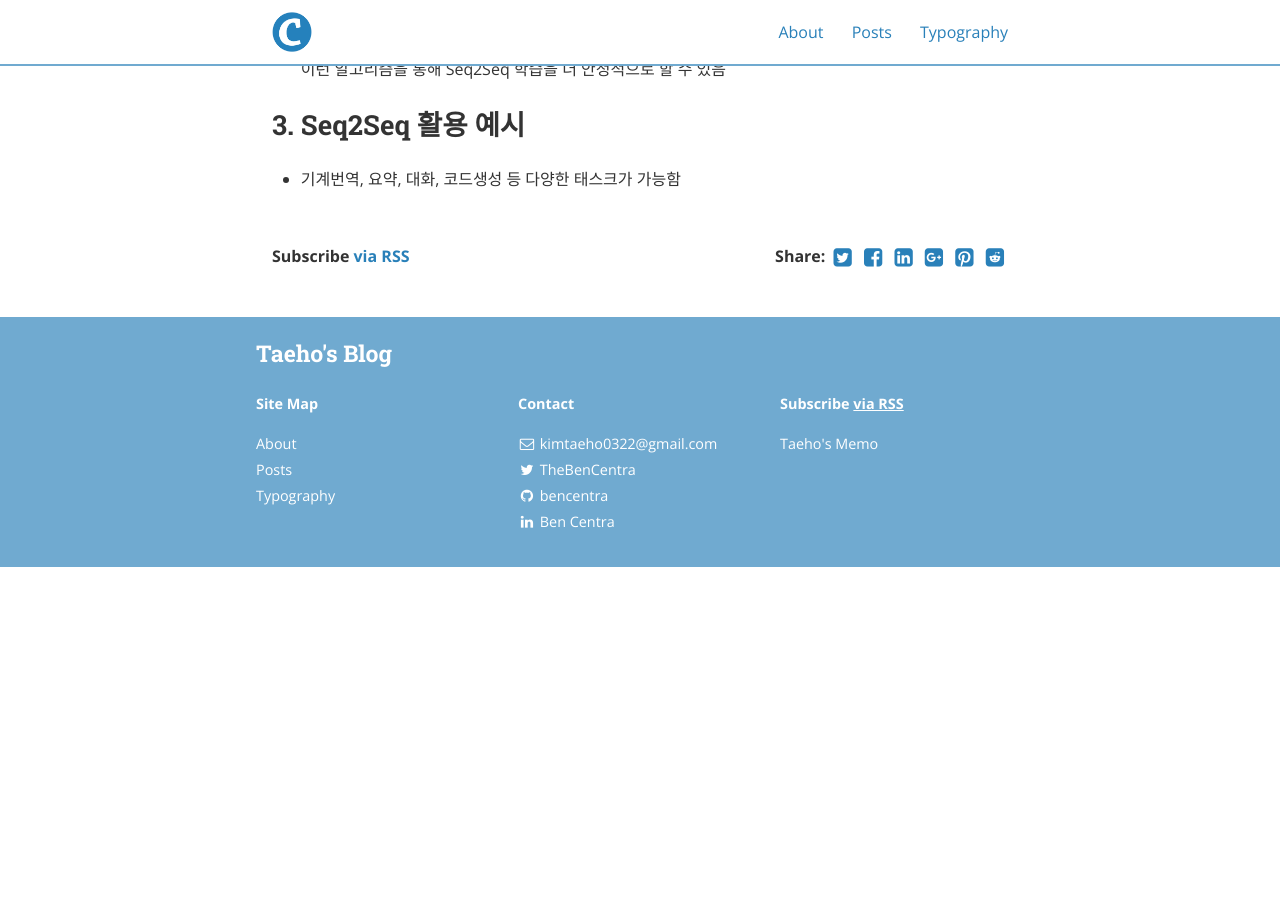
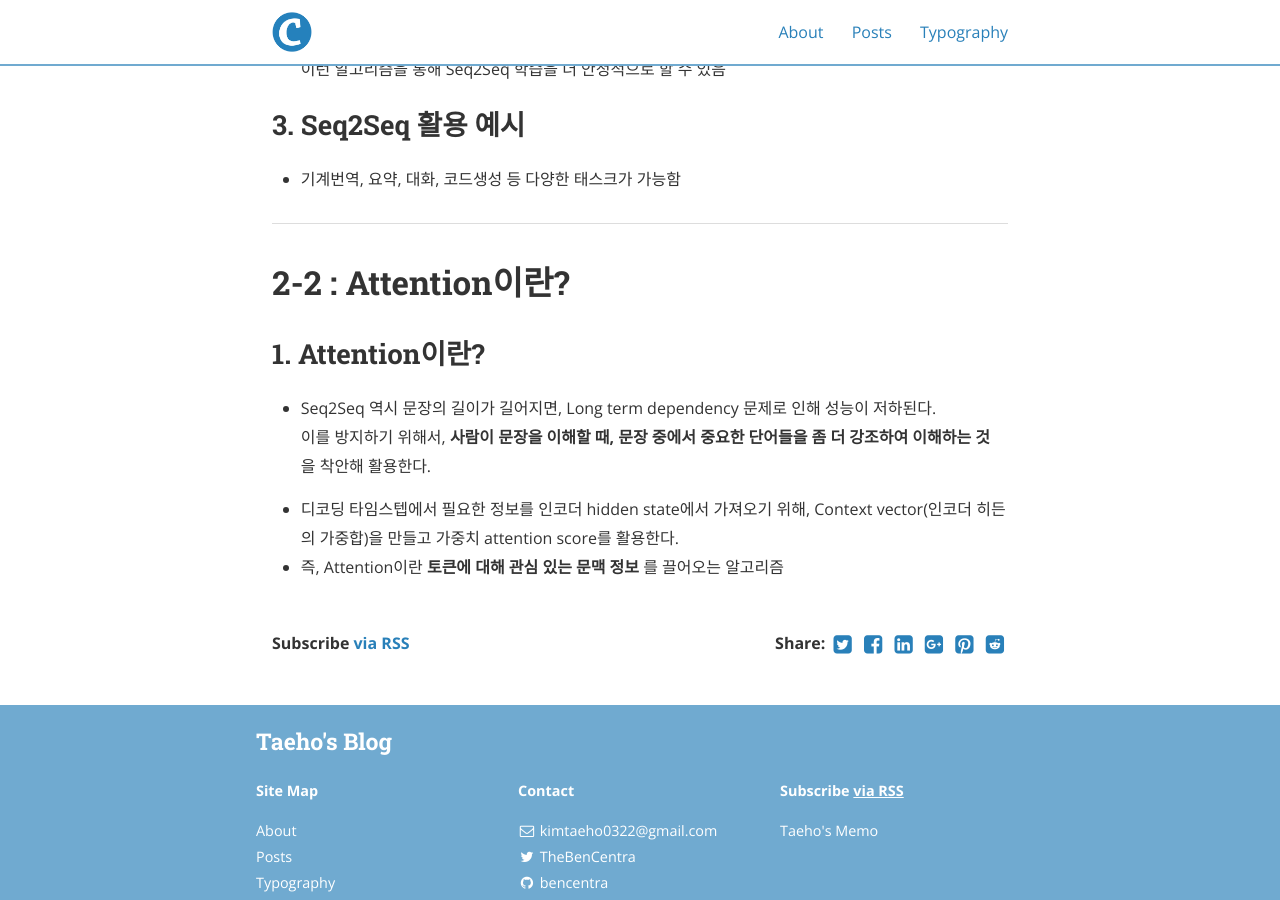
Before and after one commit to Taeho-Kim-0322/Taeho-Kim-0322.github.io, a Jekyll site: the page built from _posts/2020-12-02-NLP2.md, in a window 1280 px wide and 900 px high, scrolled down 4003 px. Built offline with Jekyll 4.4.1, drawn with Linux system fonts in a browser that asks for light colours; nearby versions of some CDN libraries; before the commit the page ends 4570 px from its top, so only the background shows below that; grey boxes are pictures that could not be loaded.

Commit message:
Update 2020-12-02-NLP2.md

```diff
--- a/_posts/2020-12-02-NLP2.md
+++ b/_posts/2020-12-02-NLP2.md
@@ -56,3 +56,13 @@ Teacher forcing 알고리즘을 통해 다음 타임스텝에는 "이전 스텝
 
 ## 3. Seq2Seq 활용 예시
   - 기계번역, 요약, 대화, 코드생성 등 다양한 태스크가 가능함
+
+---
+
+# 2-2 : Attention이란?
+## 1. Attention이란?
+ - Seq2Seq 역시 문장의 길이가 길어지면, Long term dependency 문제로 인해 성능이 저하된다.
+ 이를 방지하기 위해서, __사람이 문장을 이해할 때, 문장 중에서 중요한 단어들을 좀 더 강조하여 이해하는 것__ 을 착안해 활용한다.
+
+ - 디코딩 타임스텝에서 필요한 정보를 인코더 hidden state에서 가져오기 위해, Context vector(인코더 히든의 가중합)을 만들고 가중치 attention score를 활용한다.
+ - 즉, Attention이란 __토큰에 대해 관심 있는 문맥 정보__ 를 끌어오는 알고리즘
```
